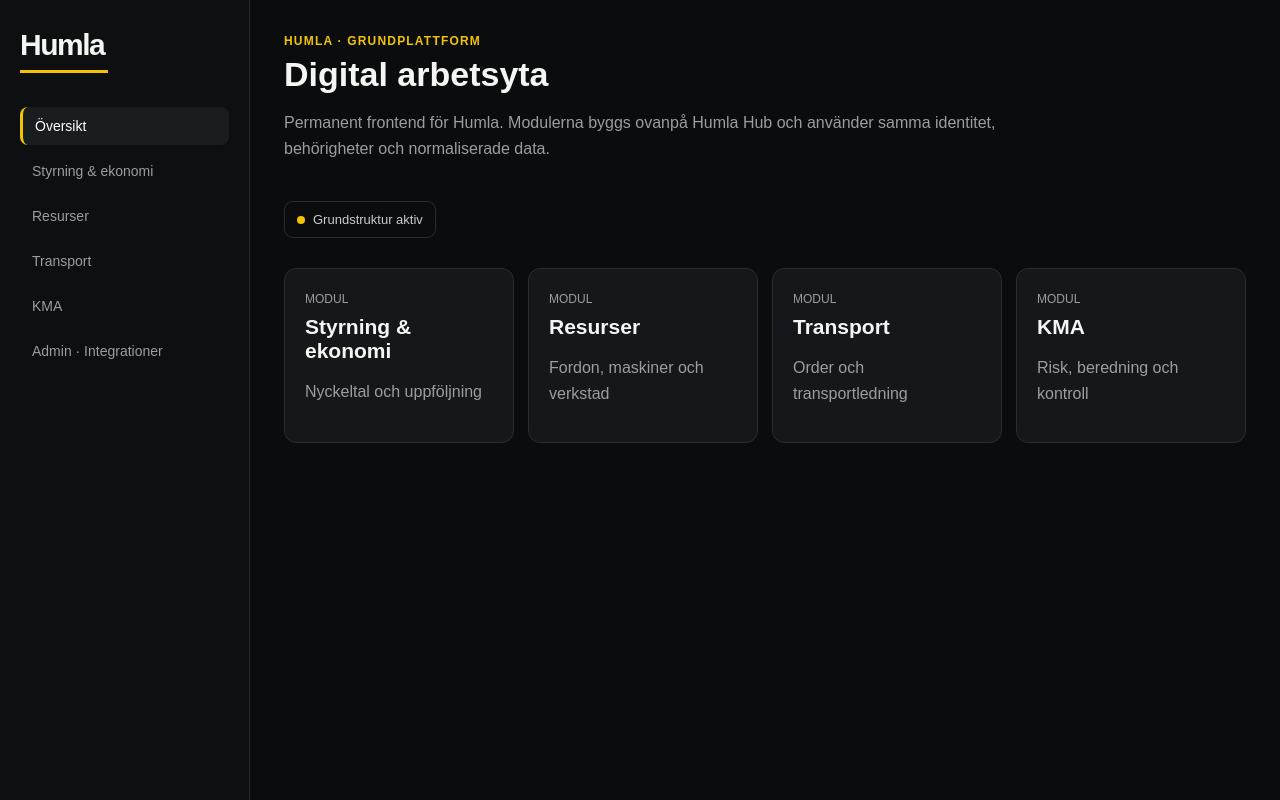
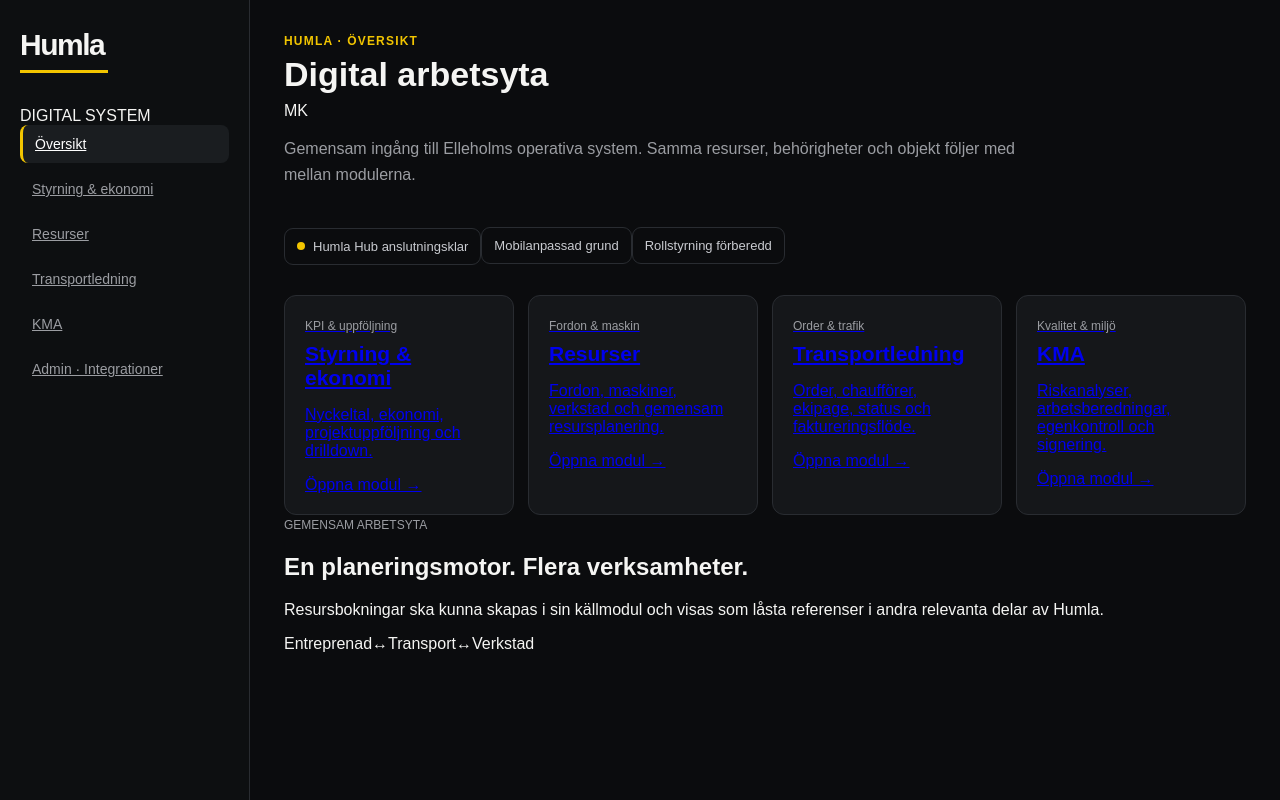
Before and after one commit to Mikeknutsson/Humla, a Next.js app: page / in a window 1280 px wide. Built offline with nearby package versions, Linux system fonts and the light colour scheme.

Commit message:
Build Humla functional module overview

```diff
--- a/src/app/page.tsx
+++ b/src/app/page.tsx
@@ -1,2 +1,34 @@
-const modules=[["Styrning & ekonomi","Nyckeltal och uppföljning"],["Resurser","Fordon, maskiner och verkstad"],["Transport","Order och transportledning"],["KMA","Risk, beredning och kontroll"]];
-export default function Home(){return <div className="shell"><aside className="sidebar"><div className="brand">Humla</div><div className="brandline"/><nav className="nav"><div className="navitem active">Översikt</div><div className="navitem">Styrning & ekonomi</div><div className="navitem">Resurser</div><div className="navitem">Transport</div><div className="navitem">KMA</div><div className="navitem">Admin · Integrationer</div></nav></aside><main className="main"><div className="eyebrow">Humla · Grundplattform</div><h1 className="title">Digital arbetsyta</h1><p className="lead">Permanent frontend för Humla. Modulerna byggs ovanpå Humla Hub och använder samma identitet, behörigheter och normaliserade data.</p><div className="status"><span className="dot"/>Grundstruktur aktiv</div><section className="grid">{modules.map(([name,desc])=><article className="card" key={name}><span className="label">MODUL</span><strong>{name}</strong><p className="lead">{desc}</p></article>)}</section></main></div>}
+const modules = [
+  { name: "Styrning & ekonomi", desc: "Nyckeltal, ekonomi, projektuppföljning och drilldown.", href: "/styrning", meta: "KPI & uppföljning" },
+  { name: "Resurser", desc: "Fordon, maskiner, verkstad och gemensam resursplanering.", href: "/resurser", meta: "Fordon & maskin" },
+  { name: "Transportledning", desc: "Order, chaufförer, ekipage, status och faktureringsflöde.", href: "/transport", meta: "Order & trafik" },
+  { name: "KMA", desc: "Riskanalyser, arbetsberedningar, egenkontroll och signering.", href: "/kma", meta: "Kvalitet & miljö" },
+];
+
+export default function Home() {
+  return <div className="shell">
+    <aside className="sidebar">
+      <div className="brand">Humla</div><div className="brandline"/>
+      <div className="systemname">DIGITAL SYSTEM</div>
+      <nav className="nav">
+        <a className="navitem active" href="/">Översikt</a>
+        <a className="navitem" href="/styrning">Styrning & ekonomi</a>
+        <a className="navitem" href="/resurser">Resurser</a>
+        <a className="navitem" href="/transport">Transportledning</a>
+        <a className="navitem" href="/kma">KMA</a>
+        <a className="navitem" href="/admin">Admin · Integrationer</a>
+      </nav>
+    </aside>
+    <main className="main">
+      <header className="topbar"><div><div className="eyebrow">Humla · Översikt</div><h1 className="title">Digital arbetsyta</h1></div><div className="user">MK</div></header>
+      <p className="lead intro">Gemensam ingång till Elleholms operativa system. Samma resurser, behörigheter och objekt följer med mellan modulerna.</p>
+      <div className="statusrow">
+        <div className="status"><span className="dot"/>Humla Hub anslutningsklar</div>
+        <div className="status neutral">Mobilanpassad grund</div>
+        <div className="status neutral">Rollstyrning förberedd</div>
+      </div>
+      <section className="grid">{modules.map((m)=><a className="card" href={m.href} key={m.name}><span className="label">{m.meta}</span><strong>{m.name}</strong><p>{m.desc}</p><span className="open">Öppna modul →</span></a>)}</section>
+      <section className="workspace"><div><span className="label">GEMENSAM ARBETSYTA</span><h2>En planeringsmotor. Flera verksamheter.</h2><p>Resursbokningar ska kunna skapas i sin källmodul och visas som låsta referenser i andra relevanta delar av Humla.</p></div><div className="flow"><span>Entreprenad</span><b>↔</b><span>Transport</span><b>↔</b><span>Verkstad</span></div></section>
+    </main>
+  </div>
+}
```
